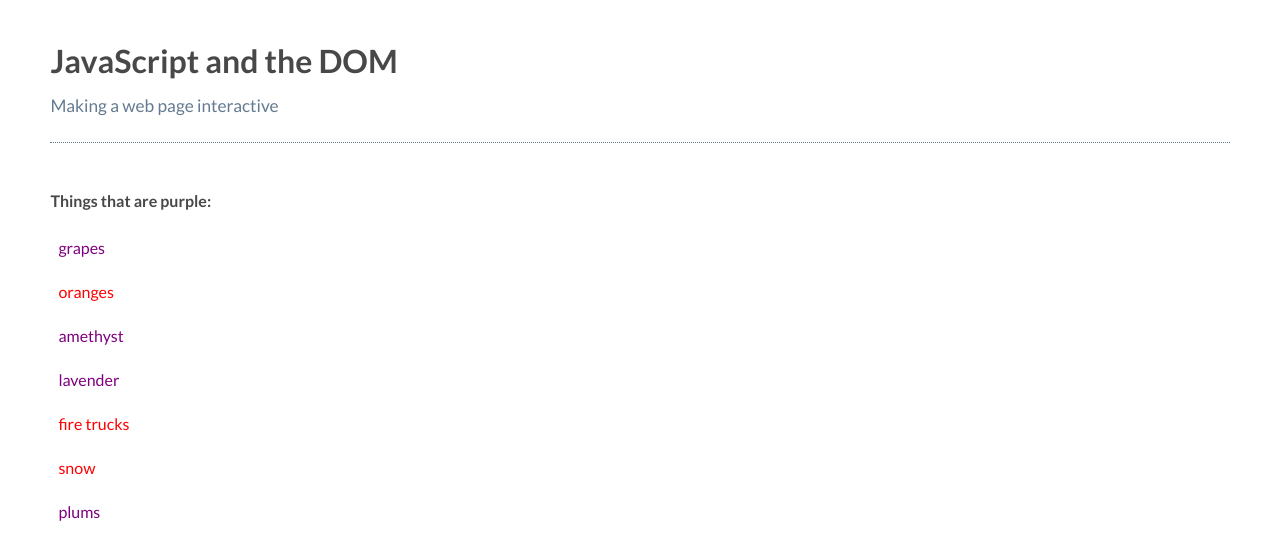
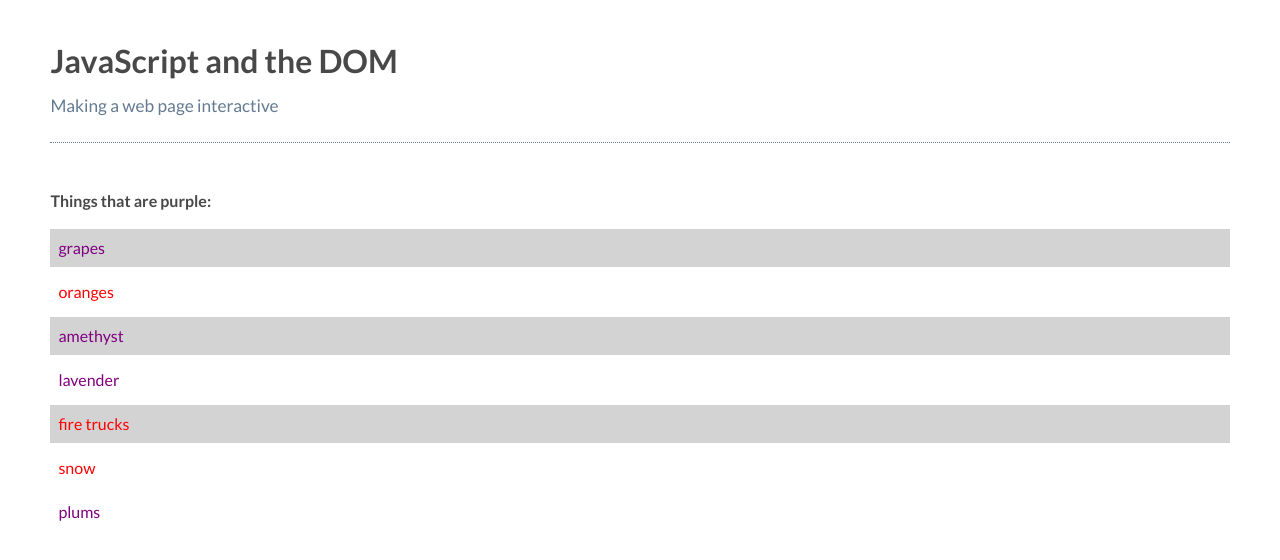
Before and after one commit to johnbdot/practice, a plain HTML site: page treehouse/2-getting-a-handle-on-the-DOM/vid-2-select-element-by-id/start/index.html in a window 1280 px wide. Drawn offline with Linux system fonts and the light colour scheme.

Commit message:
modified

```diff
--- a/treehouse/2-getting-a-handle-on-the-DOM/vid-2-select-element-by-id/start/app.js
+++ b/treehouse/2-getting-a-handle-on-the-DOM/vid-2-select-element-by-id/start/app.js
@@ -4,8 +4,14 @@ for (let i = 0; i < myList.length; i++) {
   myList[i].style.color = 'purple';
 }
 
-const errorNotPurple = document.getElementsByClassName('error-not-purple');
+const errorNotPurple = document.querySelectorAll('.error-not-purple');
 
 for (let i = 0; i < errorNotPurple.length; i++) {
   errorNotPurple[i].style.color = 'red';
 }
+
+const evens = document.querySelectorAll('li:nth-child(odd)');
+
+for (let i = 0; i < errorNotPurple.length; i++) {
+  evens[i].style.backgroundColor = 'lightgray';
+}
--- a/treehouse/2-getting-a-handle-on-the-DOM/vid-2-select-element-by-id/start/index.html
+++ b/treehouse/2-getting-a-handle-on-the-DOM/vid-2-select-element-by-id/start/index.html
@@ -9,7 +9,7 @@
 <body>
   <h1 id="myHeading">JavaScript and the DOM</h1>
   <p>Making a web page interactive</p>
-  <p>Things that are purple:</p>
+  <p title="label">Things that are purple:</p>
   <ul>
     <li>grapes</li>
     <li class="error-not-purple">oranges</li>
```
